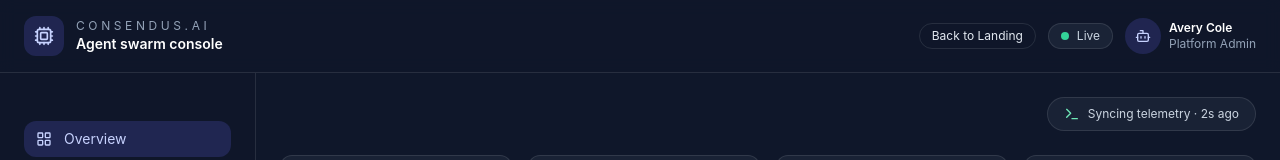
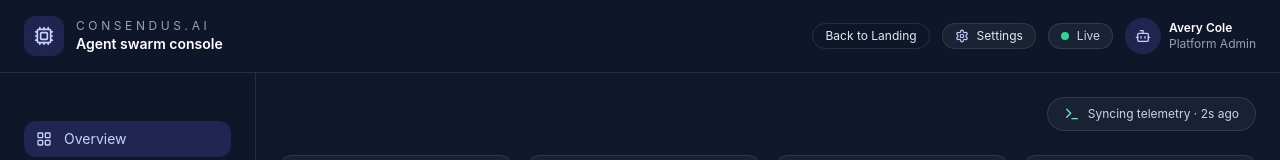
Before and after one commit to march-dave/react-next-anycase, a Next.js app: page / in a window 1280 px wide. Both pictures are taken after a click on the button "Access Console". Shown: the top 160 px of the page. Built offline with nearby package versions, Linux system fonts and the light colour scheme.

Commit message:
Add settings control and disable simulate button

```diff
--- a/pages/consendus.js
+++ b/pages/consendus.js
@@ -6,6 +6,7 @@ import {
   Cpu,
   LayoutGrid,
   MessageSquare,
+  Settings,
   ShieldCheck,
   Sparkles,
   Terminal,
@@ -366,6 +367,12 @@ export default function Consendus() {
               >
                 Back to Landing
               </button>
+              <button className="rounded-full border border-white/10 bg-white/5 px-3 py-1 text-xs text-slate-200">
+                <span className="flex items-center gap-2">
+                  <Settings className="h-3.5 w-3.5 text-indigo-200" />
+                  Settings
+                </span>
+              </button>
               <div className="flex items-center gap-2 rounded-full border border-white/10 bg-slate-800/80 px-3 py-1 text-xs text-slate-300">
                 <span className="flex h-2 w-2 rounded-full bg-emerald-400" />
                 Live
@@ -556,7 +563,8 @@ export default function Consendus() {
                       </div>
                       <button
                         onClick={handleSimulate}
-                        className="rounded-full bg-indigo-500 px-4 py-2 text-xs font-semibold text-white transition hover:bg-indigo-400"
+                        disabled={isSimulating}
+                        className="rounded-full bg-indigo-500 px-4 py-2 text-xs font-semibold text-white transition hover:bg-indigo-400 disabled:cursor-not-allowed disabled:opacity-60"
                       >
                         {isSimulating ? 'Simulating…' : 'Simulate Activity'}
                       </button>
```
